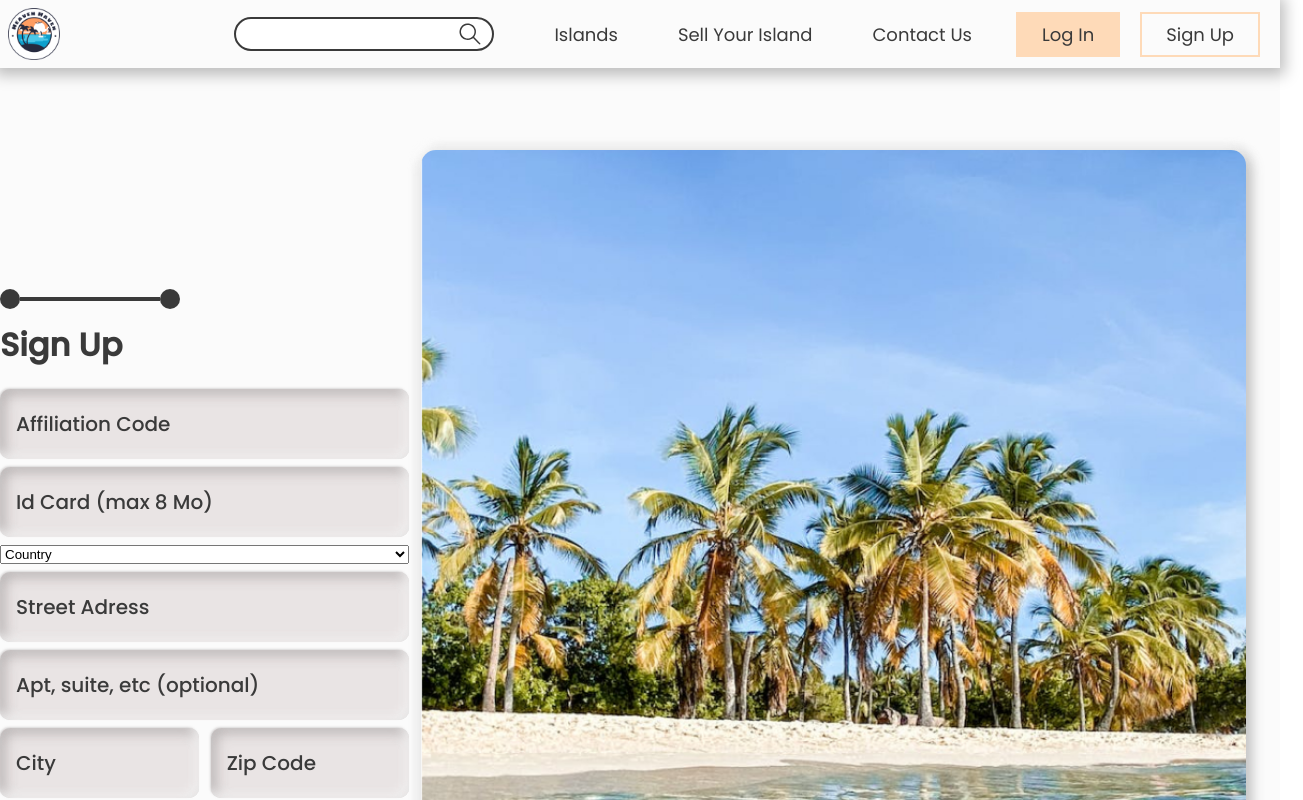
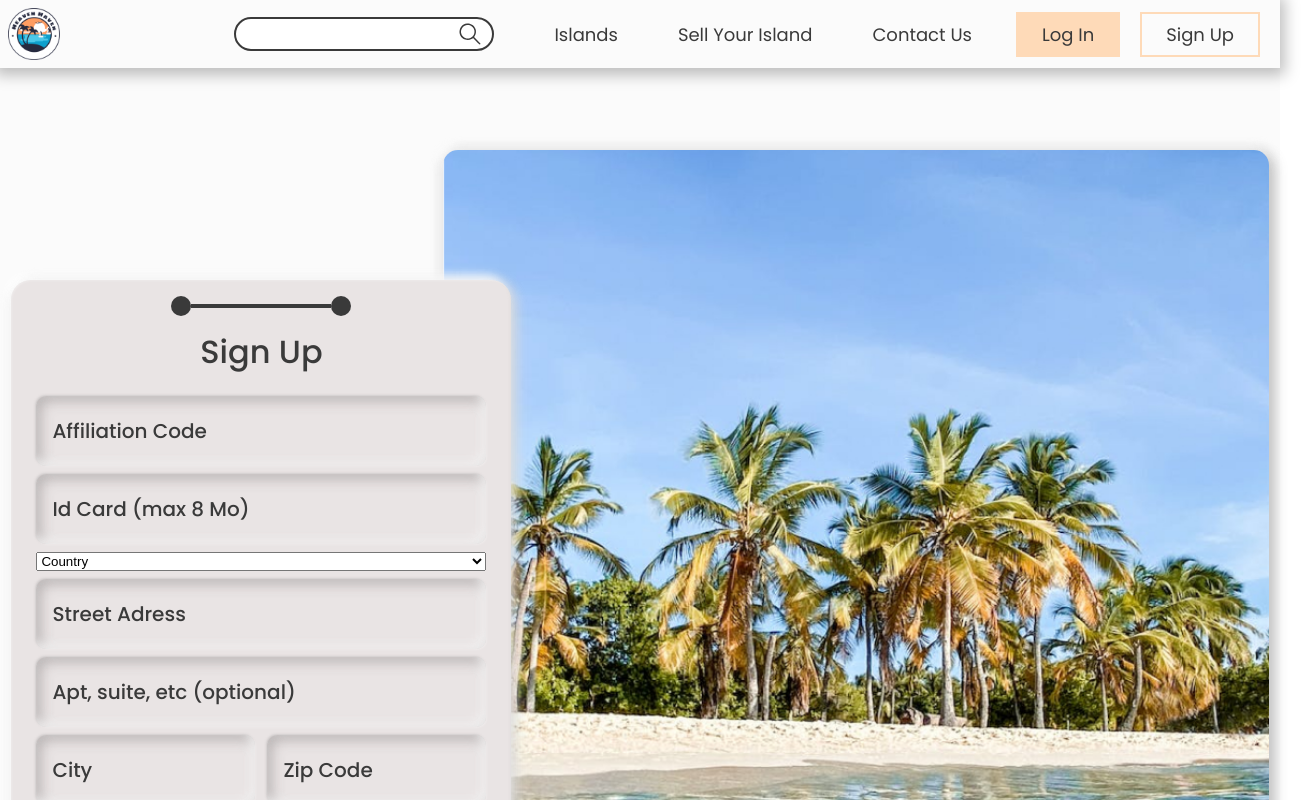
Before and after one commit to ruets/HeavenHaven, a React (Vite) app in the folder frontend/: page /signup in a window 1280 px wide. Shown: the top 800 px of the page, 1303 px wide, since content can reach past the window. Built offline with nearby package versions, Linux system fonts and the light colour scheme.

Commit message:
File input in SignupForm upgraded

```diff
--- a/frontend/src/assets/scss/elements/_forms.scss
+++ b/frontend/src/assets/scss/elements/_forms.scss
@@ -1,4 +1,4 @@
-form.signup, form.login {
+form.signup, form.signup-fill, form.login {
     position: relative;
     left: 34px;
     width: 500px;
--- a/frontend/src/components/forms/Signup/SignupForm.jsx
+++ b/frontend/src/components/forms/Signup/SignupForm.jsx
@@ -24,6 +24,9 @@ export function SignupForm() {
     const [phoneNumber, setPhoneNumber] = useState("");
 
     const [affiliationCode, setAffiliationCode] = useState("");
+
+    const hiddenFileInput = React.useRef(null);
+
     const [idCard, setIdCard] = useState(undefined);
     const [idCardName, setIdCardName] = useState("");
     const [country, setCountry] = useState("");
@@ -40,6 +43,10 @@ export function SignupForm() {
 
     const handleBack = useCallback(() => {
         setIsFirstPage(true);
+    })
+
+    const handleOnUploadButtonClick = useCallback(()=> {
+        hiddenFileInput.current.click();
     })
 
     const onSubmitForm = useCallback(() => {
@@ -135,9 +142,10 @@ export function SignupForm() {
                     />
                     <div className="global-input">
                         <div className="input">
-                            <input type="text" name="id-card" placeholder="Id Card (max 8 Mo)" className="id-card" readOnly/>
+                            <input type="text" name="id-card" placeholder="Id Card (max 8 Mo)" className="id-card" onClick={handleOnUploadButtonClick} readOnly/>
                             <input
                             type="file"
+                            ref={hiddenFileInput}
                             name="id-card-upload"
                             label="Id Card (max 8 Mo)"
                             value={idCard}
--- a/frontend/src/components/forms/Signup/SignupForm.scss
+++ b/frontend/src/components/forms/Signup/SignupForm.scss
@@ -98,7 +98,7 @@ form.signup-fill {
         }
 
         input.id-card {
-            cursor: pointer;
+            cursor: default;
         }
 
         input.id-card-upload {
```
